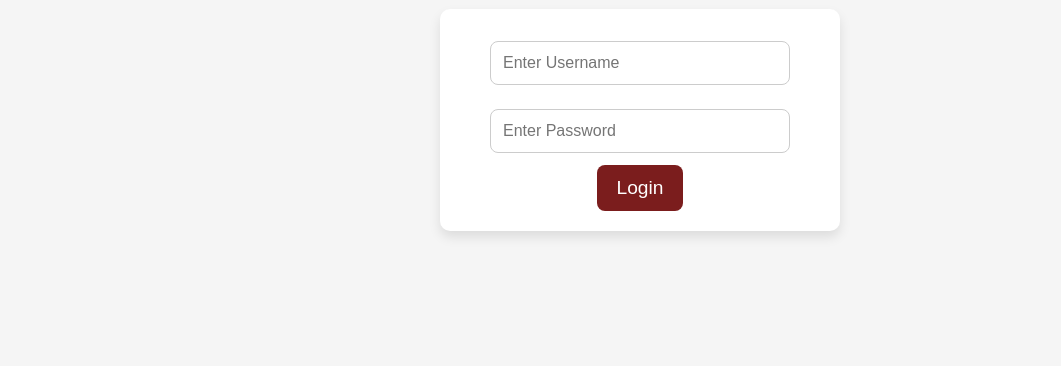
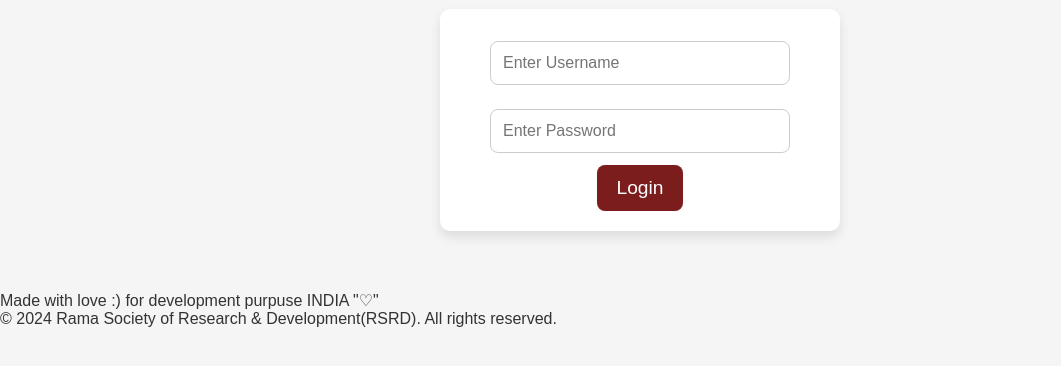
Before and after one commit to sanatan0511/Rama-Society-of-Research-Development, a plain HTML site: page admin_login.html in a window 1280 px wide. Shown: the part 194-560 px from the top of the page, without its empty margins (0-1061 px from the left). Drawn offline with Linux system fonts and the light colour scheme.

Commit message:
Update admin_login.html

```diff
--- a/admin_login.html
+++ b/admin_login.html
@@ -158,5 +158,9 @@
     // Call the function to update date and time every second
     setInterval(updateDateTime, 1000);
   </script>
+  <footer>
+    <p>Made with love :) for development purpuse INDIA "♡"</p>
+    <p>&copy; 2024 Rama Society of Research & Development(RSRD). All rights reserved.</p>
+  </footer>
 </body>
 </html>
```
